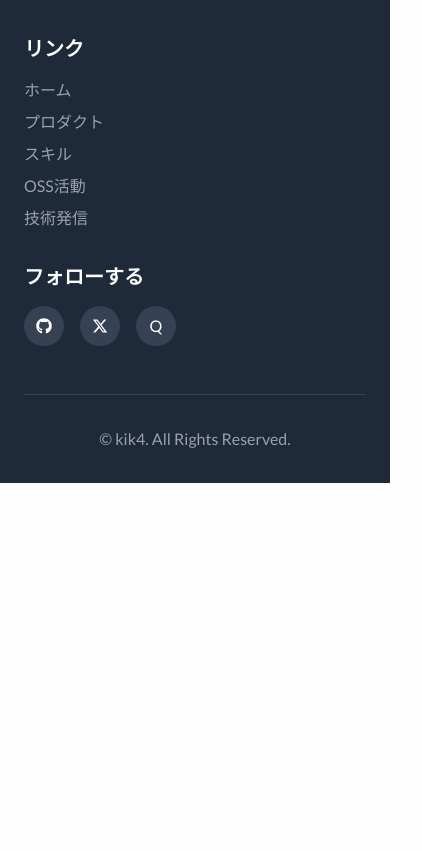
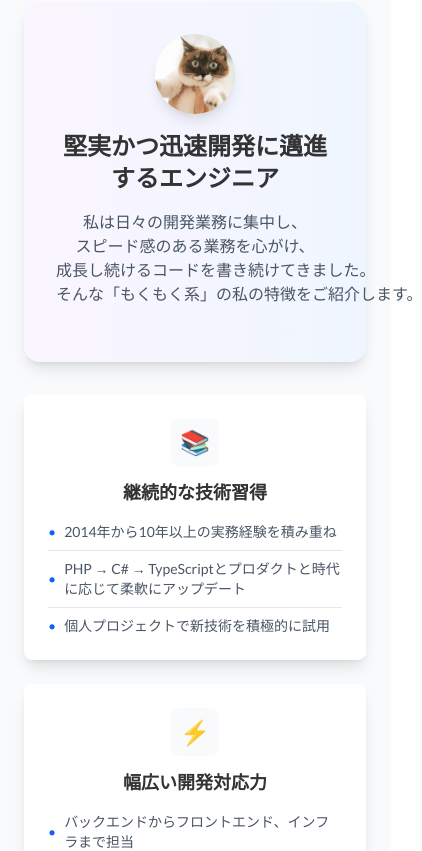
Before and after one commit to kik4/my-portfolio-next, a Next.js app: page / in a window 390 px wide. Shown: the part 9065-9916 px from the top of the page, 422 px wide, since content can reach past the window. Before the commit the page ends 9548 px from the top, so only its background shows below. Built offline with nearby package versions, Linux system fonts and the light colour scheme.

Commit message:
add engineer-value section

```diff
--- a/app/page.tsx
+++ b/app/page.tsx
@@ -535,6 +535,148 @@ export default function Home() {
             </AnimateOnScroll>
           </div>
         </section>
+
+        <section
+          id="engineer-value"
+          className="bg-gray-50 py-20 dark:bg-gray-50/20"
+        >
+          <div className="container mx-auto px-6">
+            <AnimateOnScroll animation="fadeIn">
+              <h2 className="mb-16 text-center font-bold text-3xl">
+                エンジニアとしての特徴
+              </h2>
+            </AnimateOnScroll>
+
+            <div className="mx-auto max-w-6xl">
+              <AnimateOnScroll animation="slideUp" delay={0.1}>
+                <div className="mb-8 rounded-2xl bg-gradient-to-r from-purple-50 to-blue-50 p-8 shadow-lg dark:from-purple-800/50 dark:to-blue-800/50">
+                  <div className="mb-6 text-center">
+                    <div className="mx-auto mb-4 h-20 w-20 overflow-hidden rounded-full shadow-lg">
+                      <Image
+                        src={icon}
+                        width={80}
+                        height={80}
+                        className="h-full w-full object-cover"
+                        alt="kik4"
+                      />
+                    </div>
+                    <h3 className="mb-4 font-bold text-2xl">
+                      堅実かつ迅速開発に邁進するエンジニア
+                    </h3>
+                    <p className="mx-auto max-w-3xl whitespace-nowrap text-gray-600 dark:text-gray-300">
+                      私は日々の開発業務に集中し、
+                      <wbr />
+                      スピード感のある業務を心がけ、
+                      <wbr />
+                      成長し続けるコードを書き続けてきました。
+                      <wbr />
+                      そんな「もくもく系」の私の特徴をご紹介します。
+                    </p>
+                  </div>
+                </div>
+              </AnimateOnScroll>
+
+              <div className="grid grid-cols-1 gap-6 md:grid-cols-2 lg:grid-cols-3">
+                {[
+                  {
+                    icon: "📚",
+                    title: "継続的な技術習得",
+                    points: [
+                      "2014年から10年以上の実務経験を積み重ね",
+                      "PHP → C# → TypeScriptとプロダクトと時代に応じて柔軟にアップデート",
+                      "個人プロジェクトで新技術を積極的に試用",
+                    ],
+                  },
+                  {
+                    icon: "⚡",
+                    title: "幅広い開発対応力",
+                    points: [
+                      "バックエンドからフロントエンド、インフラまで担当",
+                      "要件定義から保守まで全工程を経験",
+                      "倉庫管理システムを安定運用中",
+                    ],
+                  },
+                  {
+                    icon: "🏃",
+                    title: "スピードと挑戦を重視した開発",
+                    points: [
+                      "プロジェクトに最適な技術選定を心がけ",
+                      "爆速開発で短期間でのリリースを実現",
+                      "Vue 2→Next.js移行など技術的負債を積極的に解決",
+                    ],
+                  },
+                  {
+                    icon: "🤝",
+                    title: "開発者コミュニティへの貢献",
+                    points: [
+                      "React公式ドキュメントの日本語翻訳に参加",
+                      "Qiitaで実務経験に基づく技術記事を執筆",
+                      "npmパッケージ・GitHub Actionを開発・公開",
+                    ],
+                  },
+                  {
+                    icon: "📈",
+                    title: "リモートワークでの高い生産性",
+                    points: [
+                      "フルリモート・フルフレックス環境で集中開発",
+                      "迅速なアウトプットを維持",
+                      "6年間継続しているプロジェクトで責任感を発揮",
+                    ],
+                  },
+                  {
+                    icon: "💡",
+                    title: "現代開発スタイルへの適応",
+                    points: [
+                      "GitHubでのコードレビュー文化に慣れ親しみ",
+                      "CI/CDやコンテナ技術も積極的に活用",
+                      "AIコーディングツールも効果的に取り入れ",
+                    ],
+                  },
+                ].map((value, index) => (
+                  <AnimateOnScroll
+                    key={value.title}
+                    animation="slideUp"
+                    delay={index * 0.1}
+                    className="hover:-translate-y-1 rounded-lg bg-white p-6 shadow-lg transition-transform dark:bg-gray-50/20"
+                  >
+                    <div className="mb-4 text-center">
+                      <div className="mx-auto mb-3 flex h-12 w-12 items-center justify-center rounded-lg bg-gray-50 text-2xl dark:bg-gray-800/50">
+                        {value.icon}
+                      </div>
+                      <h4 className="font-bold text-lg">{value.title}</h4>
+                    </div>
+                    <ul className="divide-y divide-gray-200 dark:divide-gray-600/50">
+                      {value.points.map((point) => (
+                        <li
+                          key={point}
+                          className="flex items-center gap-2 py-2 text-gray-600 text-sm first:pt-0 last:pb-0 dark:text-gray-300"
+                        >
+                          <span className="flex-shrink-0 text-accent">•</span>
+                          <span>{point}</span>
+                        </li>
+                      ))}
+                    </ul>
+                  </AnimateOnScroll>
+                ))}
+              </div>
+
+              <AnimateOnScroll animation="fadeIn" delay={0.3}>
+                <div className="mt-12 rounded-2xl bg-gradient-to-r from-gray-50 to-gray-100 p-8 text-center shadow-lg dark:from-gray-800/50 dark:to-gray-700/50">
+                  <h4 className="mb-4 font-bold text-xl">私のスタンス</h4>
+                  <p className="mx-auto max-w-4xl text-gray-600 dark:text-gray-300">
+                    派手なアピールは得意ではありませんが、
+                    <strong>技術への深い理解</strong>、
+                    <strong>学び続ける姿勢</strong>、
+                    <strong>確実な実装力</strong>
+                    を武器に、チームの信頼できるエンジニアとして貢献したいと考えています。
+                    特にリモートワークが当たり前となった現在、自律的に学習し続け、
+                    安定したアウトプットを提供できることが私の強みです。
+                  </p>
+                </div>
+              </AnimateOnScroll>
+            </div>
+          </div>
+        </section>
       </main>
 
       <footer className="bg-gray-800 pt-16 pb-8 text-white">
@@ -589,6 +731,14 @@ export default function Home() {
                     技術発信
                   </Link>
                 </li>
+                <li>
+                  <Link
+                    href="#engineer-value"
+                    className="text-gray-400 transition hover:text-white"
+                  >
+                    特徴
+                  </Link>
+                </li>
               </ul>
             </div>
             <div className="w-full md:w-1/4">
```
